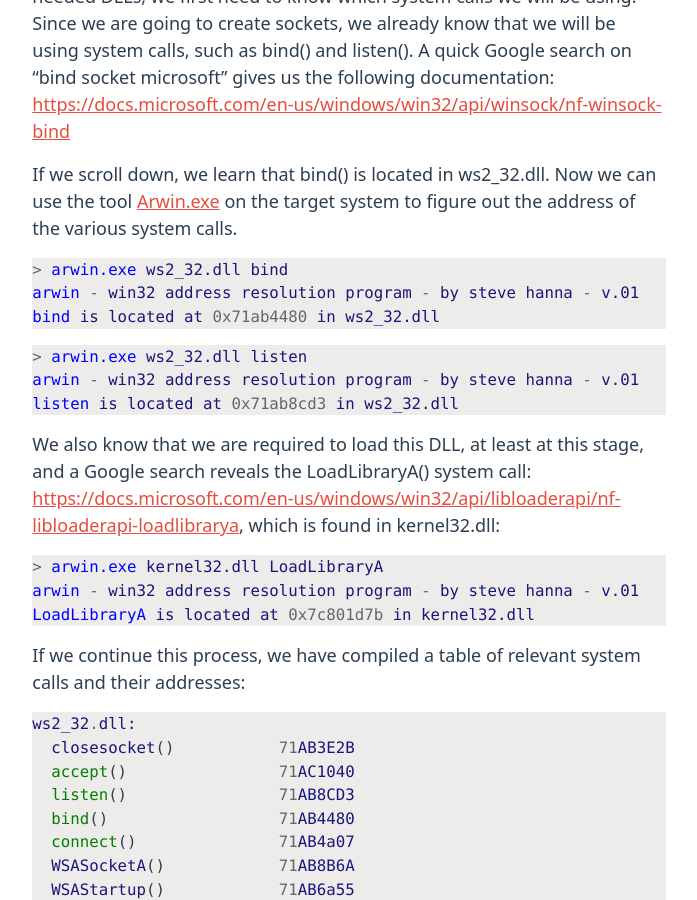
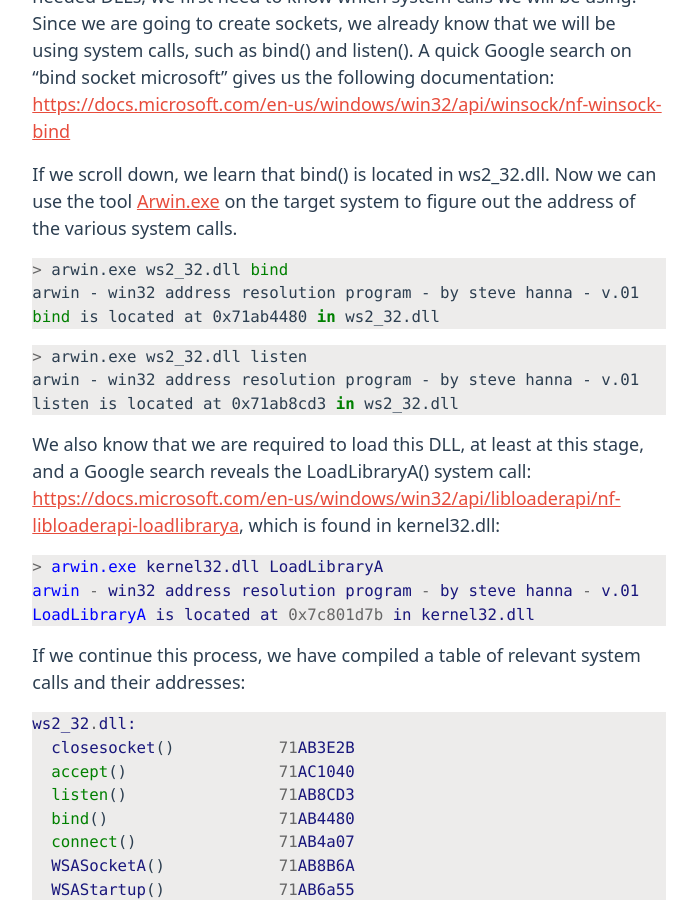
Before and after one commit to dsolstad/dsolstad.github.io, a Jekyll site: the page built from _posts/2020-02-02-Tutorial-Hardcoded-Windows-Shellcodes-32bit.md, in a window 1280 px wide and 900 px high, scrolled down 1523 px. Shown: the whole window, without its empty margins (336-1033 px from the left). Built offline with Jekyll 4.4.1, drawn with Linux system fonts in a browser that asks for light colours; comment, search, counter and statistics services are not loaded.

Commit message:
Update 2020-02-02-Tutorial-Hardcoded-Windows-Shellcodes-32bit.md

````diff
--- a/_posts/2020-02-02-Tutorial-Hardcoded-Windows-Shellcodes-32bit.md
+++ b/_posts/2020-02-02-Tutorial-Hardcoded-Windows-Shellcodes-32bit.md
@@ -22,12 +22,12 @@ The steps in this guide is basically loading DLLs containing the system calls we
 
 If we scroll down, we learn that bind() is located in ws2_32.dll. Now we can use the tool <a href="https://www.fuzzysecurity.com/tutorials/expDev/tools/arwin.rar">Arwin.exe</a> on the target system to figure out the address of the various system calls.
 
-```nasm
+```shell
 > arwin.exe ws2_32.dll bind
 arwin - win32 address resolution program - by steve hanna - v.01
 bind is located at 0x71ab4480 in ws2_32.dll
 ```
-```nasm
+```shell
 > arwin.exe ws2_32.dll listen
 arwin - win32 address resolution program - by steve hanna - v.01
 listen is located at 0x71ab8cd3 in ws2_32.dll
````
